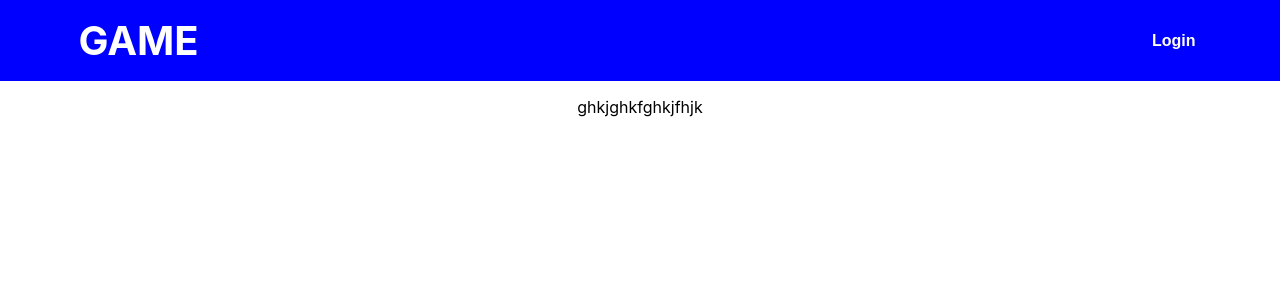
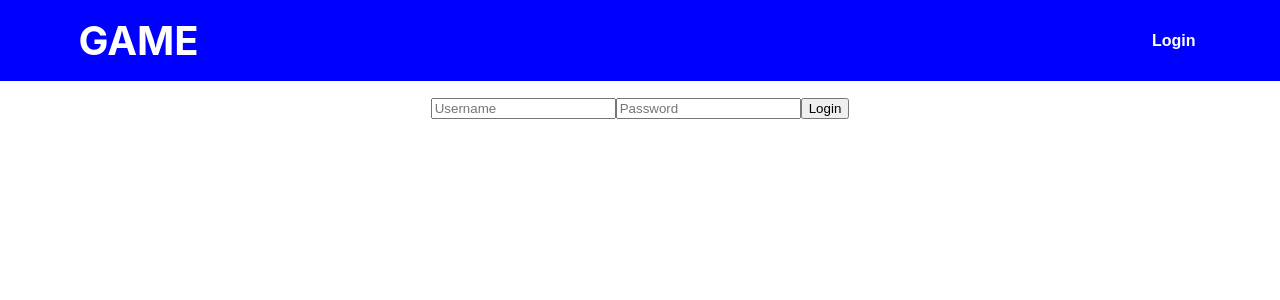
Before and after one commit to mpapaada/ass2, a React (Create React App) app: page / in a window 1280 px wide. Shown: the top 300 px of the page. Built offline with nearby package versions, Linux system fonts and the light colour scheme.

Commit message:
Login page set up and new components added

```diff
--- a/src/components/Button.tsx
+++ b/src/components/Button.tsx
@@ -1,7 +1,7 @@
 import style from "./Button.module.css"
 
-export default function Button() {
-  return (
-    <div>Button</div>
-  )
+export default function Button(
+    props: React.BaseHTMLAttributes<HTMLButtonElement>
+) {
+  return <button className={style.button} type="submit" {...props}/>
 }
--- /dev/null
+++ b/src/components/Message.module.css
@@ -0,0 +1,15 @@
+.info{
+    background-color: rgb(25, 152, 255);
+}
+
+.success{
+    background-color: rgb(32, 190, 0);
+}
+
+.warning{
+    background-color: rgb(255, 251, 25);
+}
+
+.error{
+    background-color: rgb(255, 25, 25);
+}
--- /dev/null
+++ b/src/components/Message.tsx
@@ -0,0 +1,10 @@
+import style from './Message.module.css'
+
+type MessageProps = {
+    variant: 'info' | 'success' | 'warning' | 'error'
+    message: string
+}
+
+export default function Message({variant, message}: MessageProps) {
+  return <div className={`${style.message} ${style[variant]}`}>{message}</div>
+}
--- a/src/components/index.tsx
+++ b/src/components/index.tsx
@@ -2,3 +2,4 @@ export { default as Header} from './Header'
 export { default as Select} from './Select'
 export { default as Input} from './Input'
 export { default as Button} from './Button'
+export { default as Message} from './Message'
--- a/src/pages/Login.tsx
+++ b/src/pages/Login.tsx
@@ -1,6 +1,52 @@
+import { useState } from "react"
+import users from '../data/users.json'
+import { Button, Input, Message } from "../components"
+
+import style from './Login.module.css'
 
 export default function Login() {
+  const [username, setUsername] = useState('')
+  const [password, setPassword] = useState('')
+  const [isCredentialValid, setIsCredentialValid] = useState(false)
+
+  const handleLogin = () => {
+    const user = users.find(
+      (u) => u.username === username && u.password === password
+    )
+    if (!user) {
+      setIsCredentialValid(true)
+    } else {
+      console.log('logged in')
+    }
+  }
+
   return (
-    <div>ghkjghkfghkjfhjk</div>
+    <form className={style.container} onSubmit={(e) => {
+      e.preventDefault()
+      handleLogin()
+      }}
+    >
+      {isCredentialValid && <Message variant="error" message="Invalid username or password"/>}
+      <Input
+          name="username"
+          placeholder="Username"
+          value={username}
+          onChange={(e) => {
+            setUsername(e.target.value)
+            setIsCredentialValid(false)
+          }}
+      />
+      <Input
+          name="password"
+          type="password"
+          placeholder="Password"
+          value={password}
+          onChange={(e) => {
+            setPassword(e.target.value)
+            setIsCredentialValid(false)
+          }}
+      />
+      <Button>Login</Button>
+    </form>
   )
 }
```
